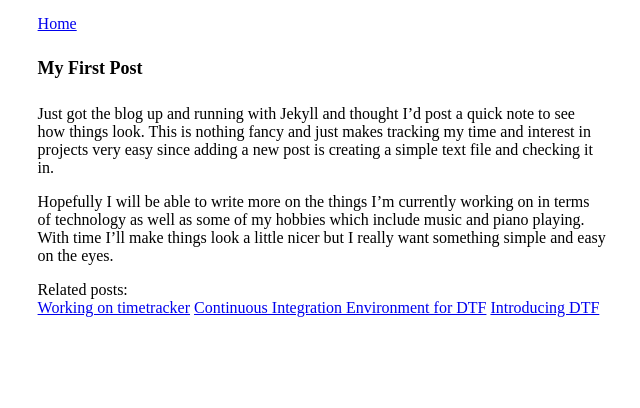
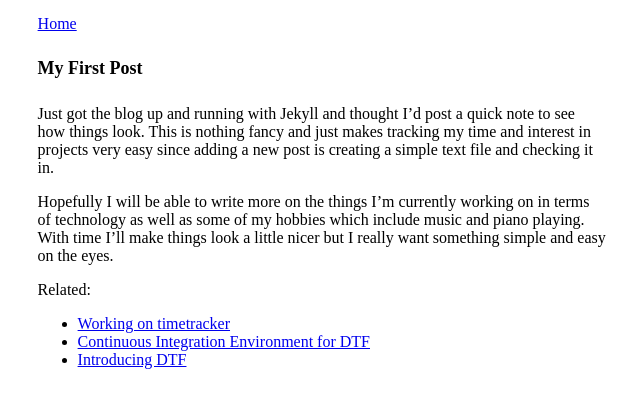
Before and after one commit to rlgomes/rlgomes.github.com, a Jekyll site: the page built from work/personal/_posts/2011-01-17-12.00-first-post.markdown, in a window 1280 px wide. Shown: the top 408 px of the page, without its empty margins (318-958 px from the left). Built offline with Jekyll 4.4.1, drawn with Linux system fonts in a browser that asks for light colours.

Commit message:
- just cleaned up the related posts a bit

```diff
--- a/_layouts/post.html
+++ b/_layouts/post.html
@@ -10,8 +10,12 @@
     		<a href="/">Home</a>
     		<div class="post_title">{{ page.title }}</div>
     		<div id="post.body">{{ content }}</div>
-    	    <div>Related posts:</div>{% for post in site.related_posts limit:5 %}
-    	    <a href="{{ post.url }}">{{ post.title }}</a>{% endfor %}
+    	    <div>Related:</div>
+    	    <ul>
+	    	    {% for post in site.related_posts limit:5 %}
+	    	    <li><a href="{{ post.url }}">{{ post.title }}</a></li>
+	    	    {% endfor %}
+    	    </ul>
         </div>
         </center>
 	</body>
```
